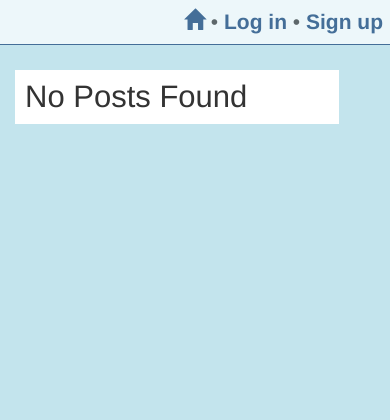
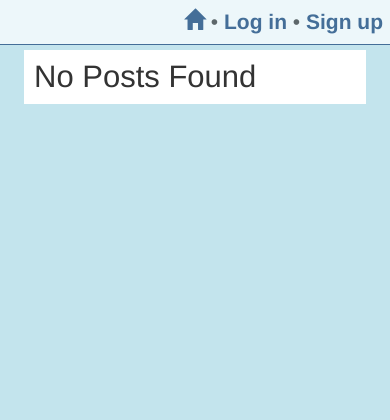
Before and after one commit to BaySchoolCS2/ProjectRepo, a Python web app: template application/templates/dashboard.html in a window 390 px wide. Shown: the top 420 px of the page. Run offline with Jinja, Linux system fonts and the light colour scheme; the template is opened without the code that fills it, so the values that code supplies are empty; some libraries are stand-ins or nearby versions.

Commit message:
Update style.css

```diff
--- a/application/static/css/style.css
+++ b/application/static/css/style.css
@@ -154,7 +154,8 @@ body{
         text-align: left;
         display:block;
         margin-bottom:10px;
-        width: 90%;
+        margin: auto;
+        width: 95%;
     }
     .npf a{
         color: #0F3D74;
```
